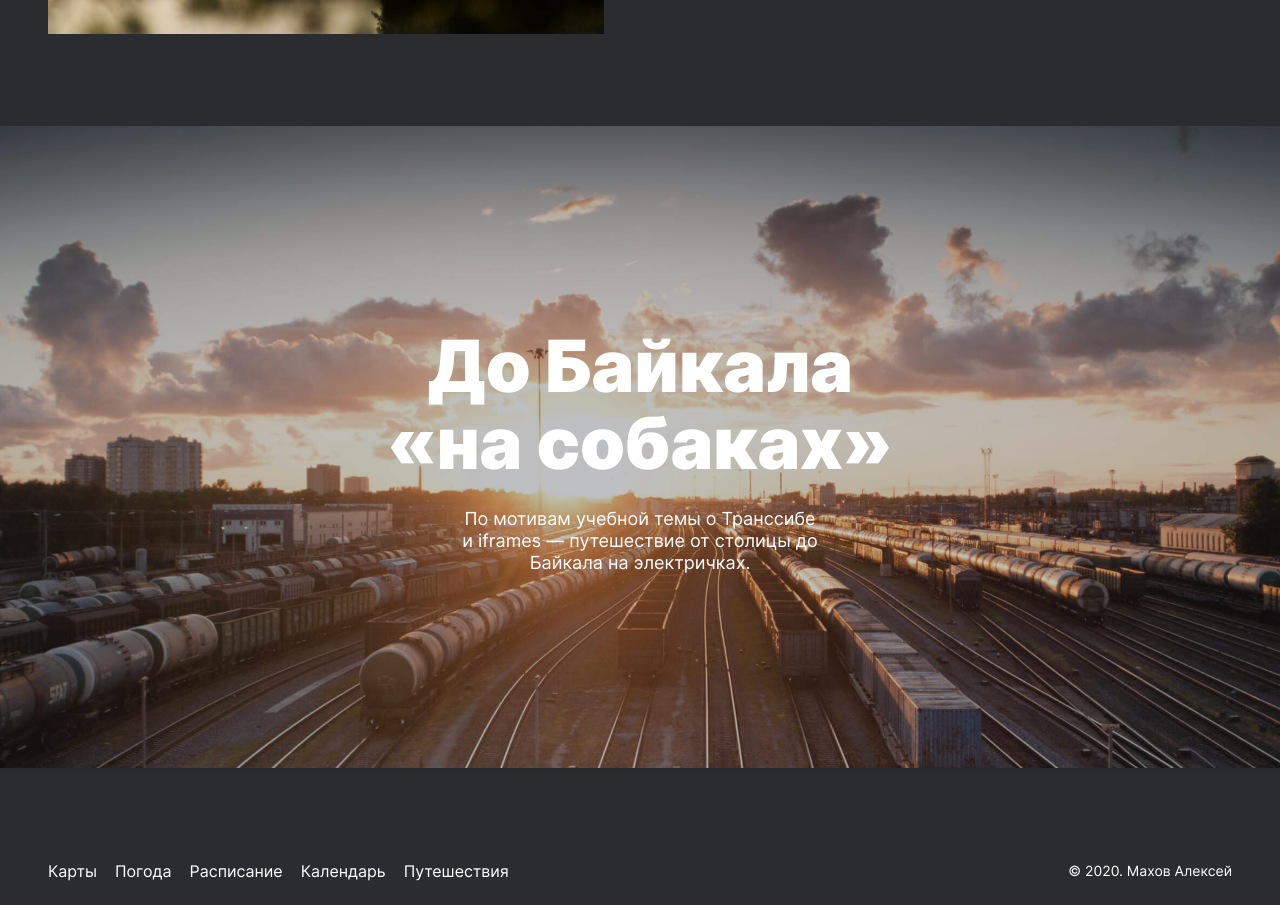
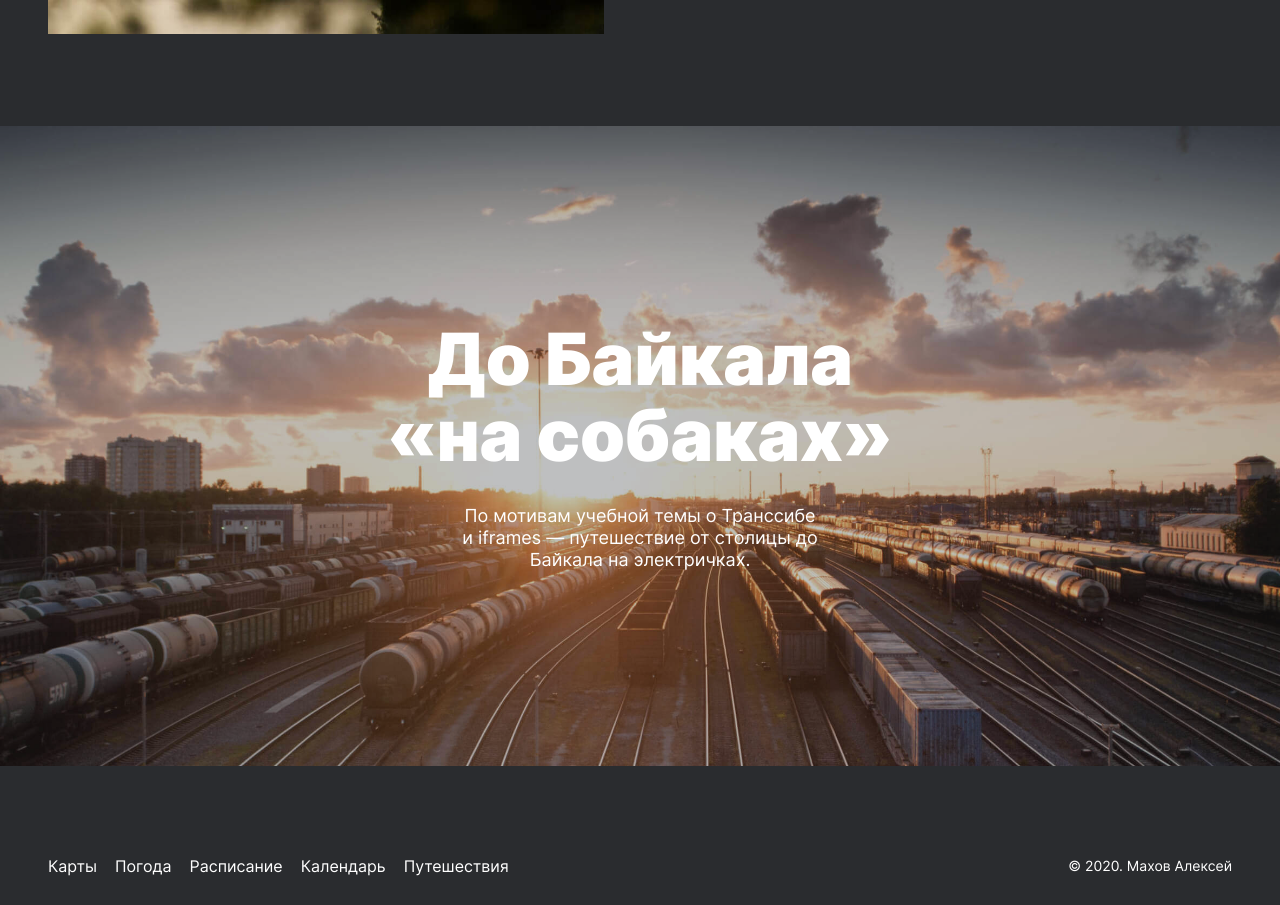
Before and after one commit to AlekseiMakhov/russian-travel, a plain HTML site: page index.html in a window 1280 px wide. Shown: the part 6963-7868 px from the top of the page. Drawn offline with Linux system fonts and the light colour scheme.

Commit message:
20200714 3st review done

```diff
--- a/blocks/cover/__background/cover__background.css
+++ b/blocks/cover/__background/cover__background.css
@@ -1,7 +1,32 @@
 .cover__background {
-    object-fit: fill;
-    max-width: 100%;
+    text-decoration: none;
     min-height: 740px;
+    display: flex;
+    flex-direction: column;
+    justify-content: center;
+    align-items: center;
+}
+
+.cover__background::before {
+    content: '';
+    background-image: url(../../../images/cover-trains.jpg);
+    background-size: cover;
+    position: absolute;
+    top: 0;
+    bottom: 0;
+    left: 0;
+    right: 0;
+    z-index: -1;
+}
+
+.cover__background::after {
+    content: '';
+    background: rgba(42, 44, 46, .3);
+    position: absolute;
+    top: 0;
+    bottom: 0;
+    left: 0;
+    right: 0;
 }
 
 @media screen and (max-width: 1280px) and (min-width: 1024px) {
--- a/blocks/cover/__overlay/cover__overlay.css
+++ b/blocks/cover/__overlay/cover__overlay.css
@@ -1,14 +1,10 @@
 .cover__overlay {
-    background-color: #2A2C2F;
-    opacity: 0.3;
-    z-index: 1;
-    position: absolute;
-    width: 100%;
-    height: 100%;
-    top: 0;
-    left: 0;
+    margin: 0 48px;
 }
 
-.cover:hover .cover__overlay {
-    opacity: 0.8;
+@media screen and (max-width: 1280px) {
+
+    .cover__overlay {
+        margin: 0;
+    }
 }
--- a/blocks/cover/__subtitle/cover__subtitle.css
+++ b/blocks/cover/__subtitle/cover__subtitle.css
@@ -3,13 +3,10 @@
     font-size: 18px;
     font-weight: normal;
     line-height: 1.22;
+    max-width: 360px;
     text-align: center;
-    max-width: 360px;
-    z-index: 2;
-    position: absolute;
-    top: calc(43% + 105px);
-    left: calc(50% - 180px);
     color: white;
+    z-index: 1;
 }
 
 @media screen and (max-width: 768px) {
@@ -18,7 +15,5 @@
         font-size: 14px;
         line-height: 1.14;
         max-width: 288px;
-        top: calc(34% + 51px);
-        left: calc(50% - 144px);
     }
 }
--- a/blocks/cover/__title/cover__title.css
+++ b/blocks/cover/__title/cover__title.css
@@ -1,15 +1,12 @@
 .cover__title {
-    margin: 0;
+    margin: 0 0 32px 0;
     color: white;
     font-size: 72px;
     font-weight: 900;
     line-height: 1.06;
     width: 560px;
     text-align: center;
-    z-index: 2;
-    position: absolute;
-    top: calc(43% - 75px);
-    left: calc(50% - 280px);
+    z-index: 1;
 }
 
 @media screen and (max-width: 768px) {
@@ -18,7 +15,5 @@
         font-size: 32px;
         line-height: 1.09;
         width: 288px;
-        top: calc(34% - 35px);
-        left: calc(50% - 144px);
     }
 }
--- a/blocks/cover/cover.css
+++ b/blocks/cover/cover.css
@@ -4,13 +4,9 @@
 @import url(./__background/cover__background.css);
 
 .cover {
-    padding: 0 48px;
     position: relative;
 }
 
-@media screen and (max-width: 1280px) {
-
-    .cover {
-        padding: 0;
-    }
+.cover:hover .cover__background::after {
+    background: rgba(42, 44, 46, .8);
 }
--- a/index.html
+++ b/index.html
@@ -16,7 +16,7 @@
             <li>
                 <a class="header__lang-link" href="#">En</a>
             </li>
-        </nav>
+        </ul>
     </header>
 
     <main>
@@ -116,10 +116,8 @@
             </article>
         </section>
 
-        <section class="cover">
-            <a href="https://stampsy.com/na-elektrichkakh-do-baikala">
-                <img class="cover__background" src="./images/cover-trains.jpg" alt="До Байкала на собаках">
-                <div class="cover__overlay"></div>
+        <section class="cover cover__overlay">
+            <a class="cover__background" href="https://stampsy.com/na-elektrichkakh-do-baikala">
                 <h2 class="cover__title">До Байкала «на&nbsp;собаках»</h2>
                 <p class="cover__subtitle">По мотивам учебной темы о Транссибе и iframes — путешествие от столицы до Байкала на электричках.</p>
             </a>
```
